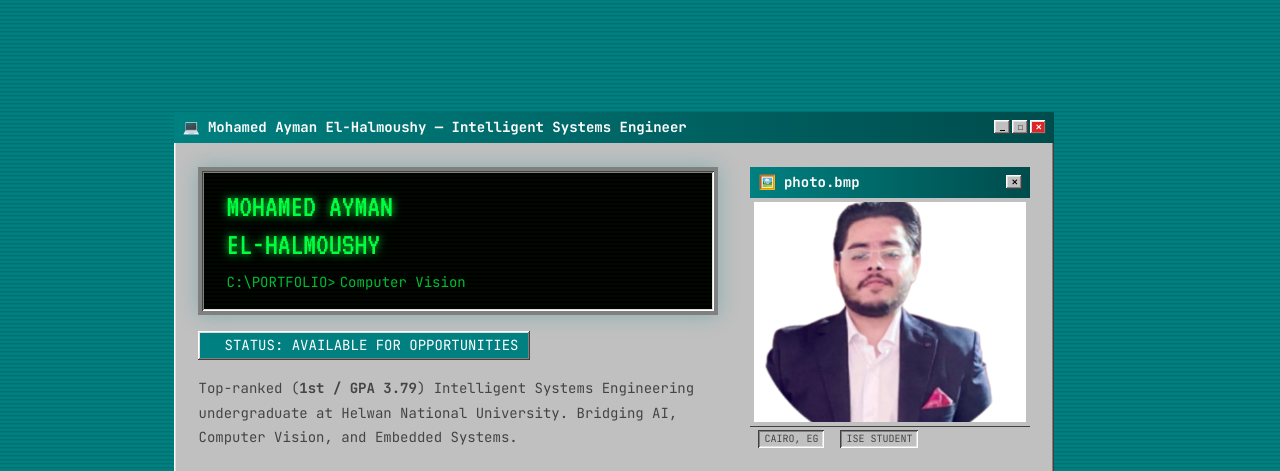
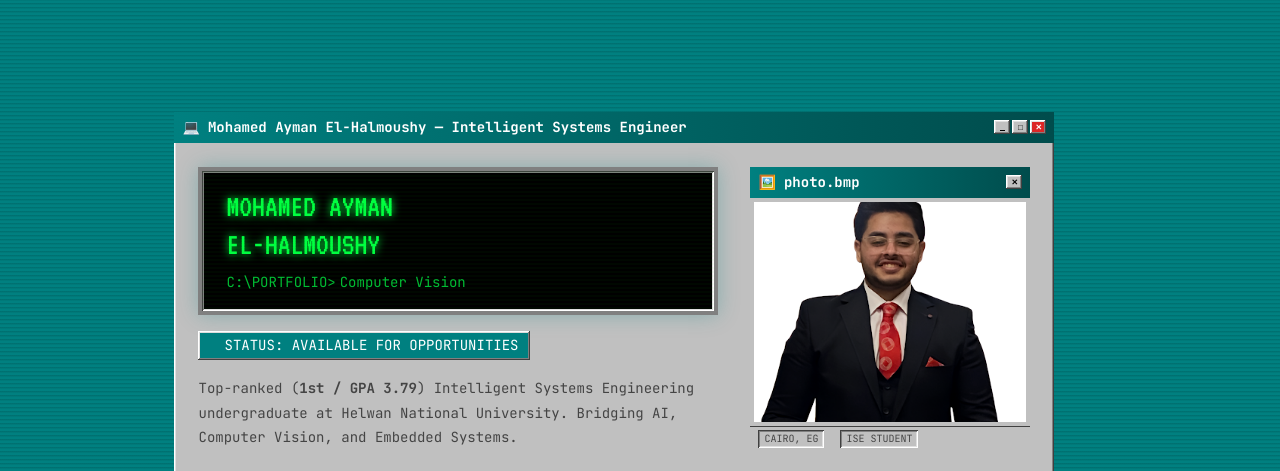
Before and after one commit to MohamedELHalmoushy/Halmoushy-Portfolio, a plain HTML site: page index.html in a window 1280 px wide. Shown: the part 57-528 px from the top of the page. Drawn offline with Linux system fonts and the light colour scheme.

Commit message:
Update index.html

```diff
--- a/index.html
+++ b/index.html
@@ -157,7 +157,7 @@
               </div>
             </div>
             <div class="hero-photo-frame">
-              <img src="assets/mohamed.jpeg" alt="Mohamed Ayman"
+              <img src="assets/Mohamed EL-Halmoushy.png" alt="Mohamed Ayman"
                    onerror="this.style.display='none';document.getElementById('photo-fb').style.display='flex';" />
               <div class="photo-fallback" id="photo-fb" style="display:none;">MA</div>
             </div>
```
